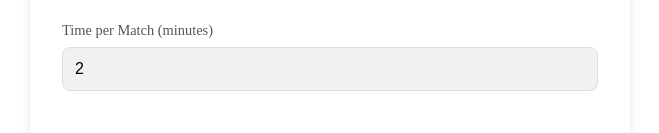
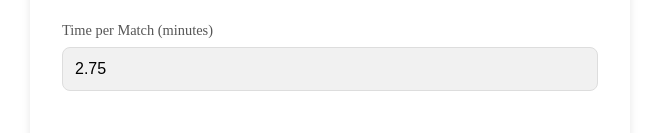
Before and after one commit to oneesandd/phasmo-tools, a SvelteKit app: page /xp in a window 1280 px wide. Shown: the part 498-631 px from the top of the page, without its empty margins (310-969 px from the left). Built offline with nearby package versions, Linux system fonts and the light colour scheme.

Commit message:
Update time per match

```diff
--- a/src/routes/xp/+page.svelte
+++ b/src/routes/xp/+page.svelte
@@ -3,7 +3,7 @@
     let currentLevel = 1;
     let desiredLevel = 1;
     let meanXPPerMatch = 3700;
-    let timePerMatch = 2; // Time in minutes
+    let timePerMatch = 2.75; // Time in minutes
     let matchesRequired = 0;
     let totalTimeRequired = 0; // Time in minutes
 
```
